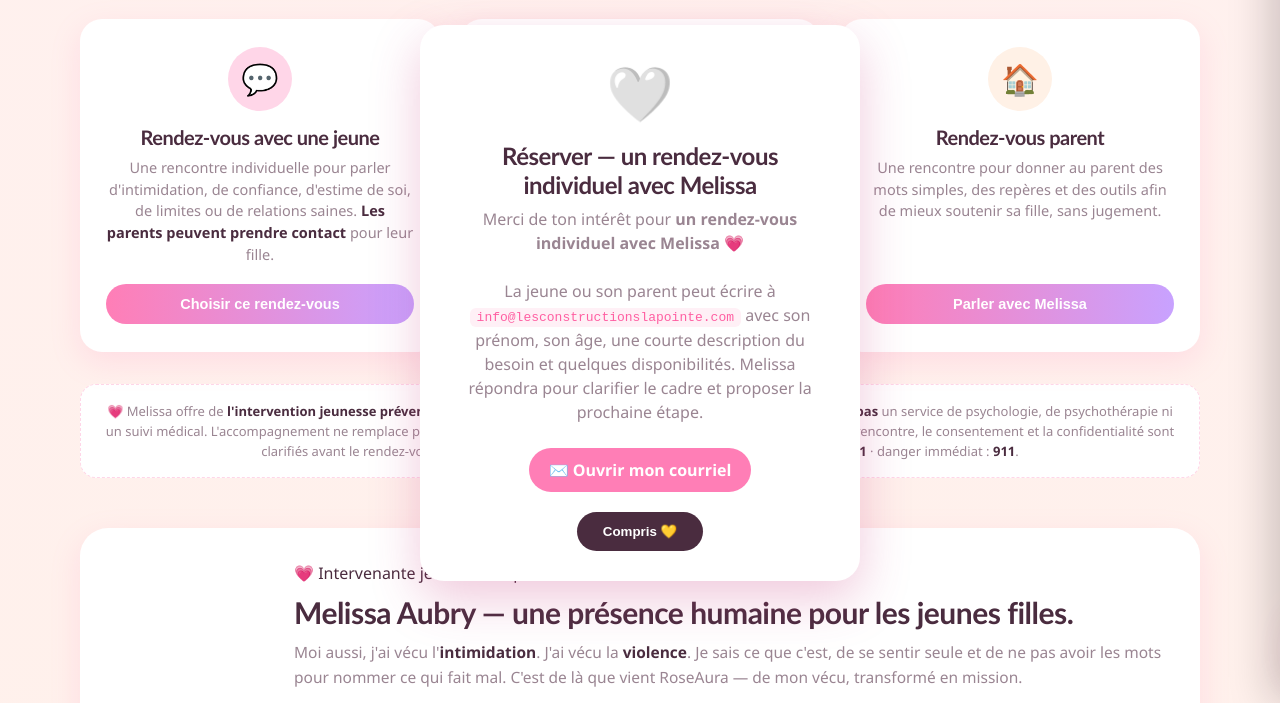
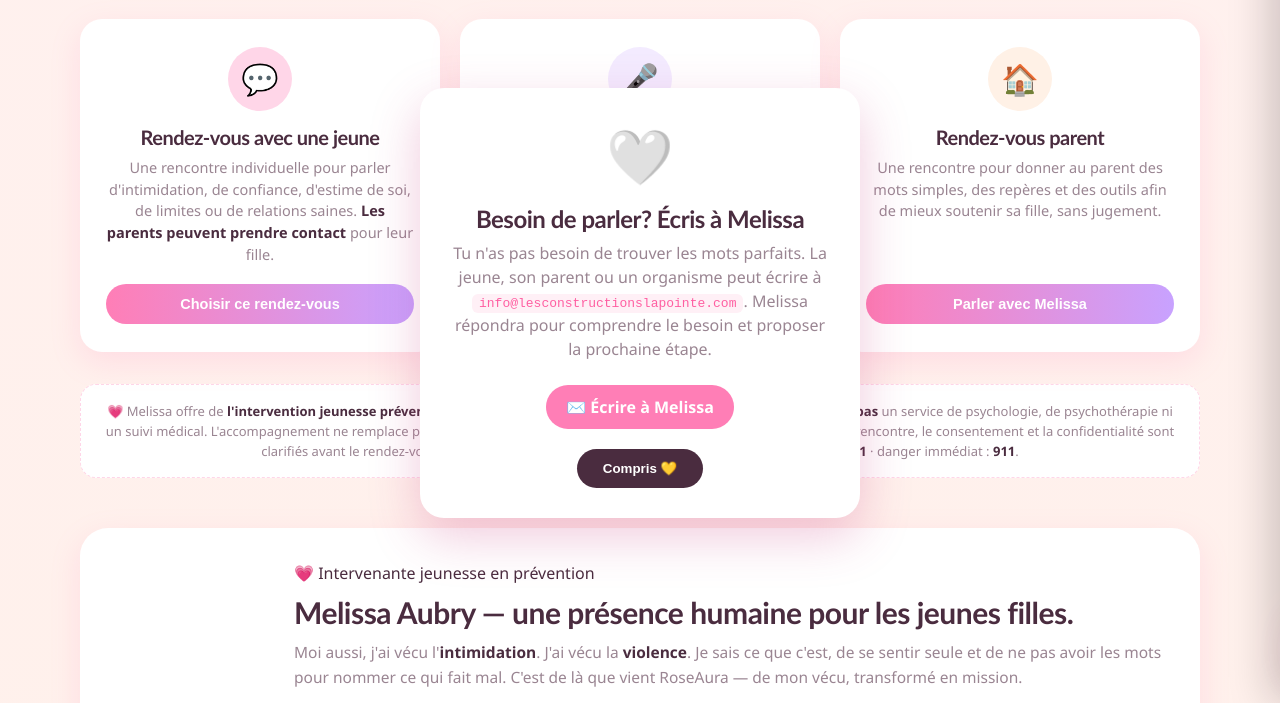
Before and after one commit to costructionlapointe/roseaura, a plain HTML site: page index.html in a window 1280 px wide. Both pictures are taken after a click on the button "Choisir ce rendez-vous". Shown: the part 6858-7561 px from the top of the page. Drawn offline with Linux system fonts and the light colour scheme.

Commit message:
Clarifier comment parler avec Melissa

```diff
--- a/index.html
+++ b/index.html
@@ -325,7 +325,7 @@
   <h1>Un rendez-vous pour parler.<br><span>Des outils pour avancer.</span></h1>
   <p>Melissa accompagne les jeunes filles qui vivent de l'intimidation, un manque de confiance, des relations difficiles ou qui ont simplement besoin d'une adulte à l'écoute. Des rencontres humaines, concrètes et sans jugement. 💗</p>
   <div class="cta">
-    <button class="primaire" onclick="reserver('un rendez-vous jeunesse avec Melissa')">📅 Prendre rendez-vous</button>
+    <button class="primaire" onclick="reserver('une rencontre pour parler avec Melissa')">💬 Besoin de parler? Parle avec Melissa</button>
     <a href="#accompagnement" class="secondaire">Voir comment ça se passe</a>
   </div>
   <div class="preuve-hero">
@@ -443,7 +443,7 @@
 </section>
 
 <section id="accompagnement" class="wrap">
-  <h2 class="titre-section">🤍 Prendre rendez-vous avec Melissa</h2>
+  <h2 class="titre-section">🤍 Besoin de parler? Melissa est là pour t'écouter.</h2>
   <p class="sous-titre">Une intervenante jeunesse accessible pour écouter, outiller et accompagner</p>
   <div class="rdv-intro">
     <div>
@@ -452,7 +452,7 @@
       <p>Une jeune fille peut rencontrer Melissa pour mettre des mots sur ce qu'elle vit, reconnaître ses forces, travailler sa confiance, comprendre ses relations et choisir une prochaine étape réaliste. Un parent peut aussi faire le premier contact pour sa fille.</p>
     </div>
     <div class="rdv-actions">
-      <button class="btn-reserver" onclick="reserver('un rendez-vous jeunesse avec Melissa')">📅 Demander un rendez-vous</button>
+      <button class="btn-reserver" onclick="reserver('une rencontre pour parler avec Melissa')">💬 Parler avec Melissa</button>
       <small>Premier contact par courriel · Melissa répond avec les prochaines disponibilités.</small>
     </div>
   </div>
@@ -773,12 +773,11 @@ function avertir(id){
 /* ---------- Réservation service ---------- */
 function reserver(quoi){
   $('#modalEmoji').textContent='🤍';
-  $('#modalTitre').textContent='Réserver — '+quoi;
+  $('#modalTitre').textContent='Besoin de parler? Écris à Melissa';
   $('#modalTexte').innerHTML =
-    `Merci de ton intérêt pour <b>${quoi}</b> 💗<br><br>`+
-    `La jeune ou son parent peut écrire à <code>info@lesconstructionslapointe.com</code> avec son prénom, son âge, une courte description du besoin et quelques disponibilités. Melissa répondra pour clarifier le cadre et proposer la prochaine étape.<br><br>`+
-    `<a href="mailto:info@lesconstructionslapointe.com?subject=${encodeURIComponent('RoseAura — '+quoi)}&body=${encodeURIComponent('Bonjour Melissa,\n\nJe souhaite demander '+quoi+'.\n\nPrénom de la jeune :\nÂge :\nJe suis : la jeune / son parent / un organisme\nBesoin principal :\nDisponibilités :\n\nMerci!')}" `+
-    `style="display:inline-block;background:var(--rose);color:#fff;padding:10px 20px;border-radius:999px;font-weight:800;text-decoration:none">✉️ Ouvrir mon courriel</a>`;
+    `Tu n'as pas besoin de trouver les mots parfaits. La jeune, son parent ou un organisme peut écrire à <code>info@lesconstructionslapointe.com</code>. Melissa répondra pour comprendre le besoin et proposer la prochaine étape.<br><br>`+
+    `<a href="mailto:info@lesconstructionslapointe.com?subject=${encodeURIComponent('RoseAura — Besoin de parler avec Melissa')}&body=${encodeURIComponent('Bonjour Melissa,\n\nJ’aimerais te parler et voir comment tu pourrais nous aider.\n\nPrénom de la jeune :\nÂge :\nJe suis : la jeune / son parent / un organisme\nCe qui se passe en ce moment :\nCe que nous aimerions améliorer :\nNos disponibilités :\n\nMerci de nous répondre pour la prochaine étape.')}" `+
+    `style="display:inline-block;background:var(--rose);color:#fff;padding:10px 20px;border-radius:999px;font-weight:800;text-decoration:none">✉️ Écrire à Melissa</a>`;
   $('#modal').classList.add('ouvert');
 }
 
```
